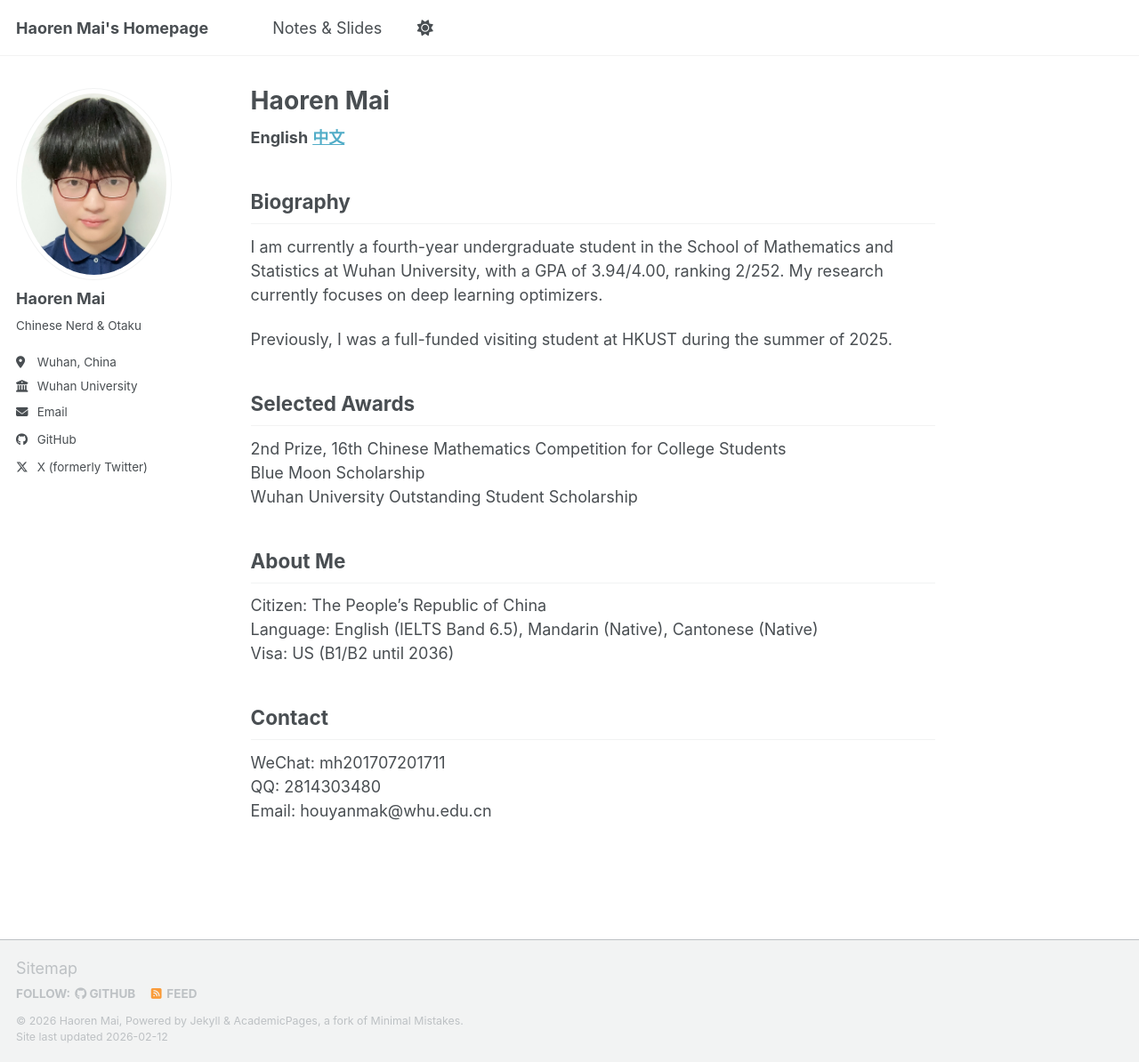
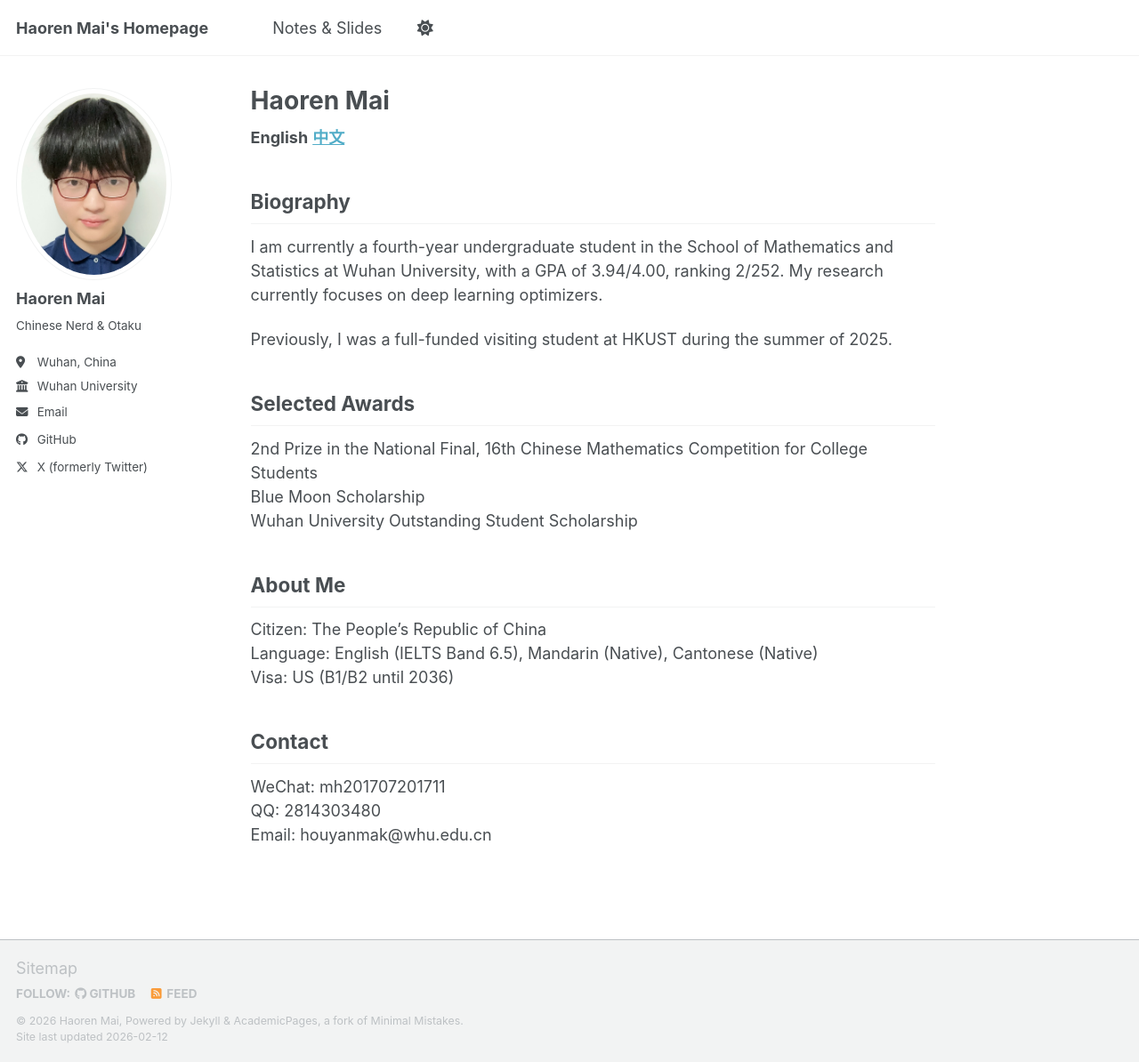
Before and after one commit to haorenmai/haorenmai, a Jekyll site: the page built from _pages/about.md, in a window 1280 px wide and 1194 px high. Shown: the whole window at 89% size. Built offline with Jekyll 4.4.1, drawn with Linux system fonts in a browser that asks for light colours; a script bundle is joined from its source files by our own code; library files that are not in the unit come from our copies.

Commit message:
Update about.md

```diff
--- a/_pages/about.md
+++ b/_pages/about.md
@@ -20,7 +20,7 @@ Previously, I was a full-funded visiting student at HKUST during the summer of 2
 
 Selected Awards
 ---
-2nd Prize, 16th Chinese Mathematics Competition for College Students
+2nd Prize in the National Final, 16th Chinese Mathematics Competition for College Students
 Blue Moon Scholarship
 Wuhan University Outstanding Student Scholarship
 
```
